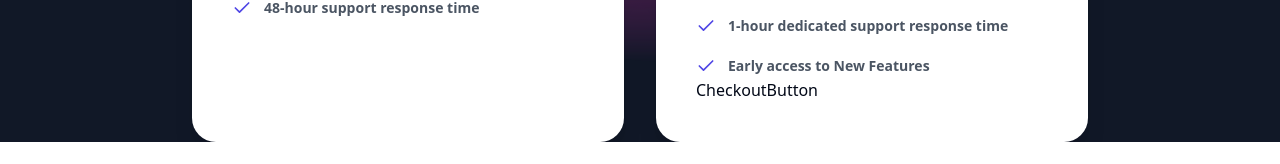
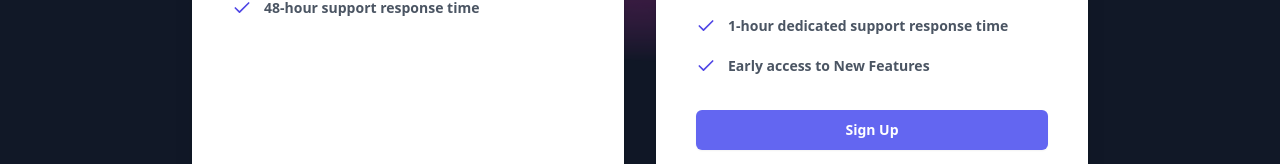
Before and after one commit to Harry-Kwesi/transChatApp-nextjs-stripe, a Next.js app: page /register in a window 1280 px wide. Shown: the part 656-820 px from the top of the page. Built offline with nearby package versions, Linux system fonts and the light colour scheme; no server answers.

Commit message:
quick changes on the checkout button

```diff
--- a/components/CheckoutButton.tsx
+++ b/components/CheckoutButton.tsx
@@ -2,7 +2,7 @@ import React from 'react'
 
 function CheckoutButton() {
   return (
-    <div>CheckoutButton</div>
+   <button className="mt-8 block rounded-md bg-indigo-500 px-3.5 py-2 text-center text-sm font-semibold leading-6 text-white shadow-sm hover:bg-indigo-500 focus-visible-outline focus-visible-outline-2 focus-visible:outline-offset-2 focus-visible:outline-indigo-600 cursor-pointer disabled:opacity-80">Sign Up</button>
   )
 }
 
--- a/components/Header.tsx
+++ b/components/Header.tsx
@@ -9,7 +9,6 @@ import CreateChatButton from "./CreateChatButton";
 
 const Header = async () => {
   const session = await getServerSession(authOptions);
-  console.log("url", session);
   return (
     <header className="sticky top-0 z-50 bg-white dark:bg-gray-900">
       <nav className="flex flex-col sm:flex-row items-center  p-5 pl-2 bg-white dark:bg-gray-900 max-w-7xl mx-auto">
```
